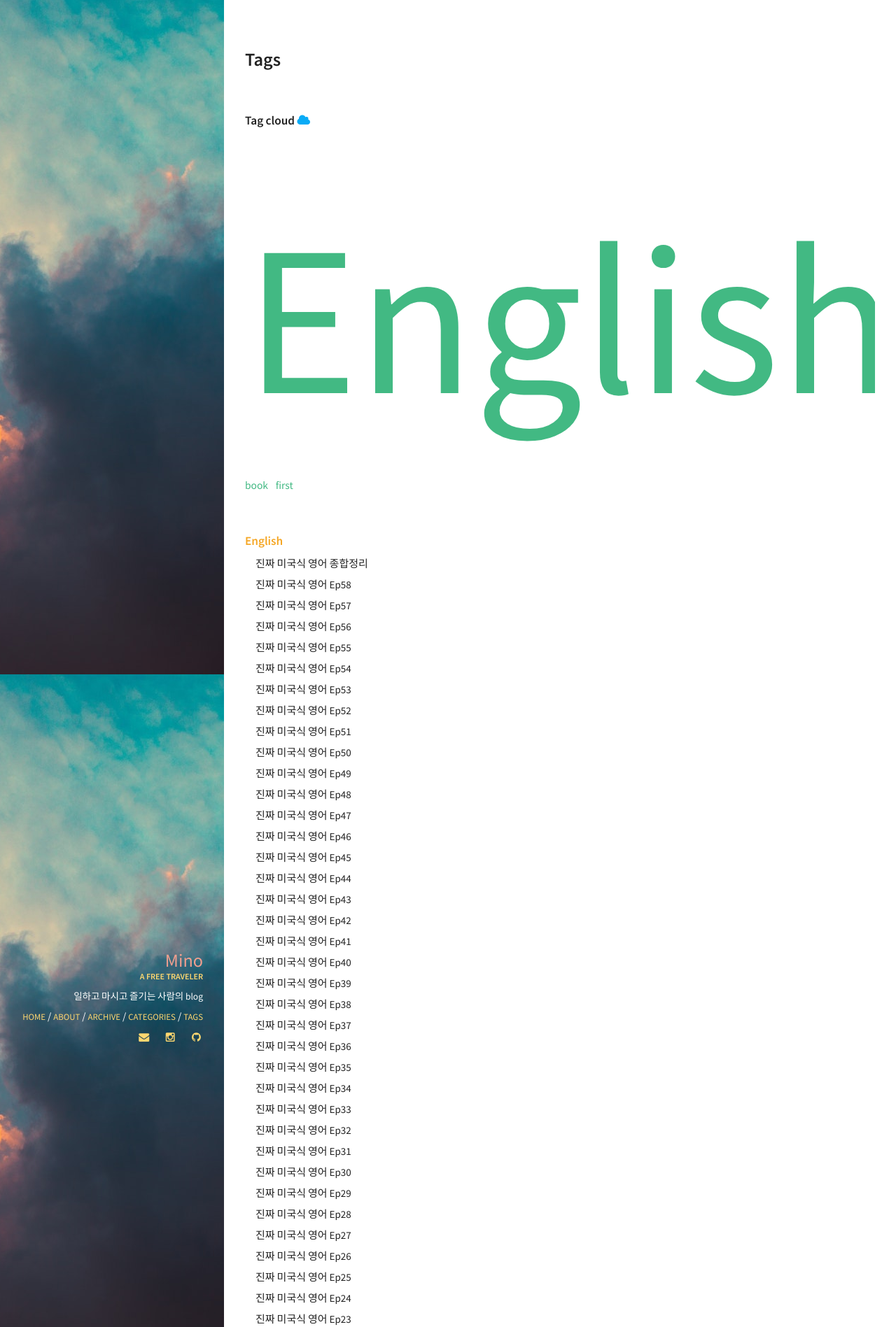
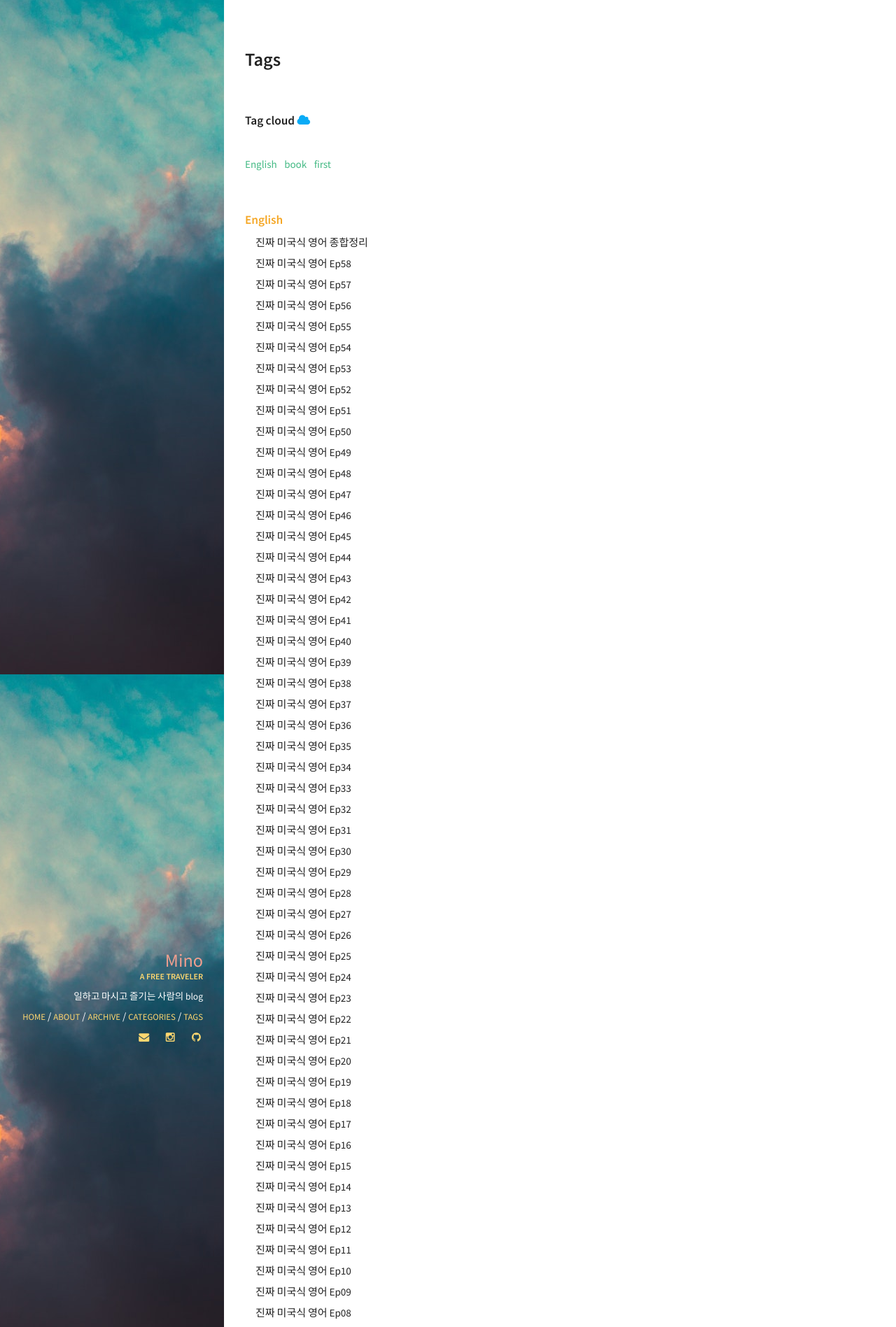
Before and after one commit to minoblog/minoblog.github.io, a Jekyll site: the page built from tags.html, in a window 1280 px wide. Shown: the top 1897 px of the page at 70% size. Built offline with Jekyll 4.4.1, drawn with Linux system fonts in a browser that asks for light colours.

Commit message:
Update _tags.scss

```diff
--- a/_sass/pages/_tags.scss
+++ b/_sass/pages/_tags.scss
@@ -7,7 +7,7 @@ ul.tag-cloud {
   li {
     display: inline-block;
     margin-right: .5em;
-    font-size: inheirt !important;
+    font-size: inherit !important;
     a.post-tag {
       border-radius: 0.2em;
     }
```
